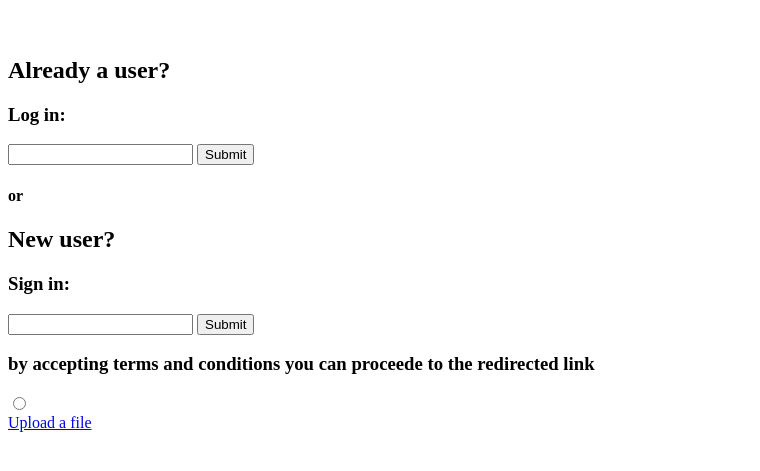
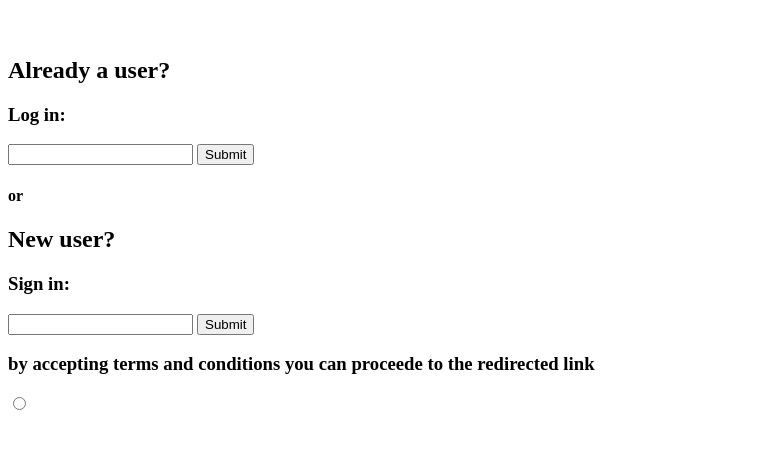
Before and after one commit to Krips24/cv, a plain HTML site: page user account.html in a window 1280 px wide. Shown: the part 61-532 px from the top of the page, without its empty margins (0-760 px from the left). Drawn offline with Linux system fonts and the light colour scheme.

Commit message:
Update user account.html

```diff
--- a/user account.html
+++ b/user account.html
@@ -34,7 +34,6 @@
     <h3>by accepting terms and conditions you can proceede to the redirected link</h3>
     <input type="radio" name="">
     <br>
-    <a href="E:\Web Development\HTML - Personal Site\inputs.html">Upload a file</a>
 
   </form>
 
```
